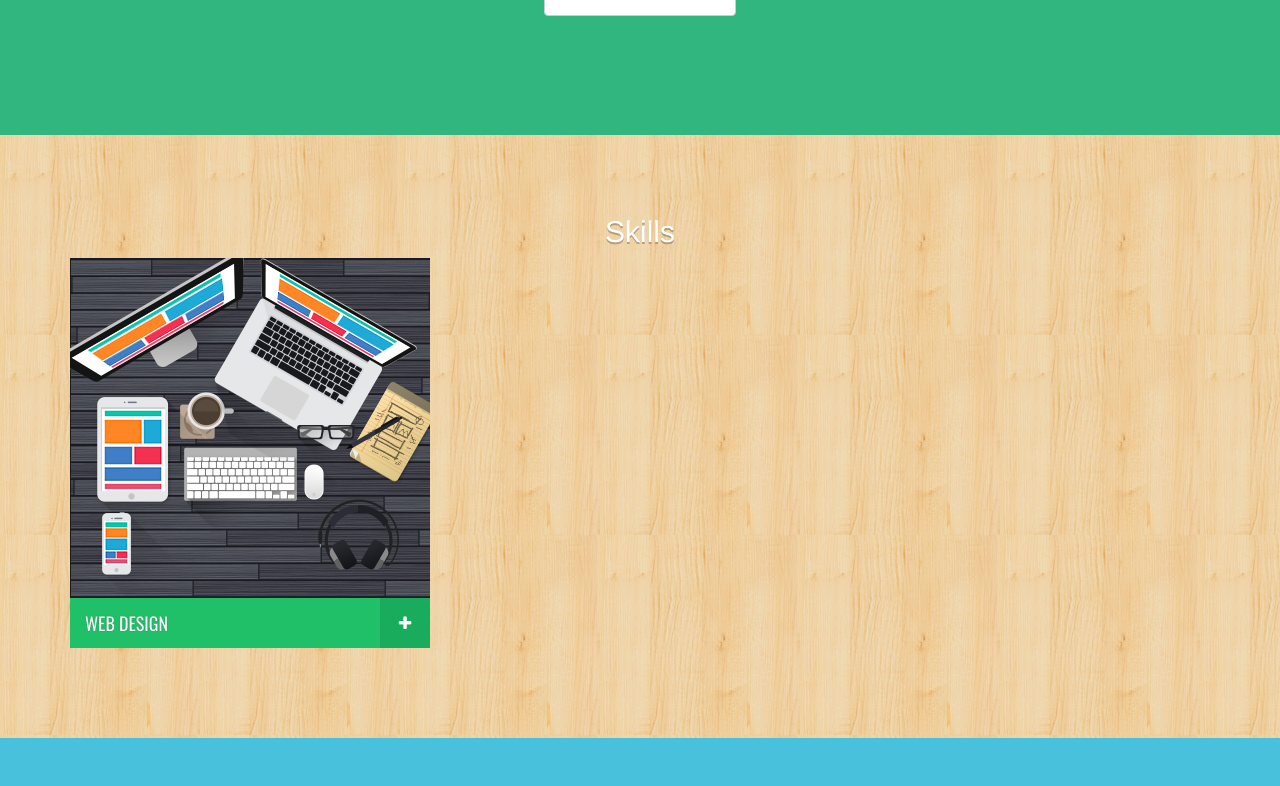
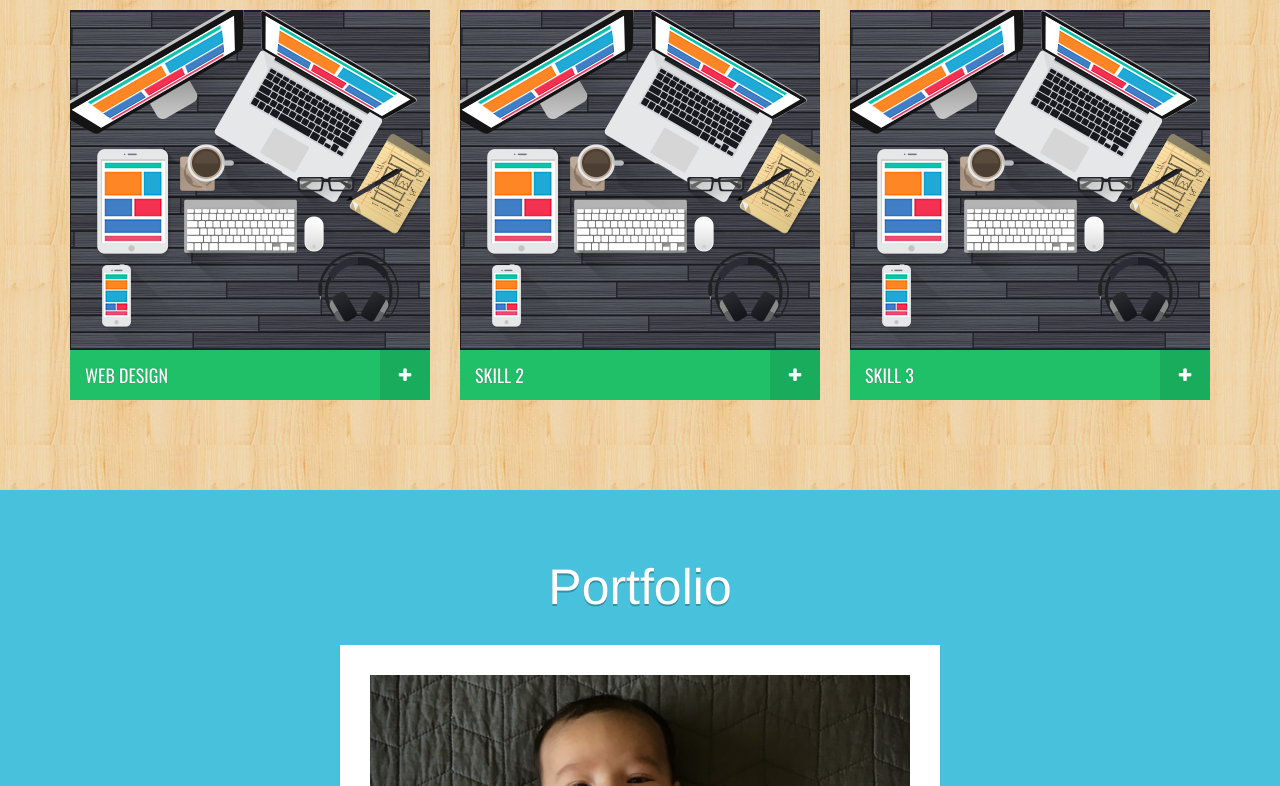
Before and after one commit to chad-harrington/workshop-portfolio, a plain HTML site: page index.html in a window 1280 px wide. Shown: the part 496-1282 px from the top of the page. Drawn offline with nearby package versions, Linux system fonts and the light colour scheme.

Commit message:
Update markup

```diff
--- a/index.html
+++ b/index.html
@@ -76,12 +76,12 @@
         <section class="section-about" id="about">
             <div class="container about">
                 <div class="row">
-                    <div class="col-sm-6">
+                    <div class="col-sm-6 col-md-4 col-lg-4 col-profile-pic">
                         <div class="profile-pic-container">
                             <img src="img/jaxon-profile-pic.jpg" alt="" class="profile-pic img-circle">
                         </div>
                     </div>
-                    <div class="col-sm-6">
+                    <div class="col-sm-6 col-md-5 col-lg-4 col-about-details">
                         <div class="about-details">
                             <div class="about-heading">
                                 <h2 class="section-hdr">Jaxon Alan Harrington</h2>
@@ -89,7 +89,7 @@
                             </div>
                         </div>
                     </div>
-                    <div class="col-sm-12 text-center">
+                    <div class="col-sm-6 col-md-3 col-lg-4 col-about-resume">
                         <div class="about-resume">
                             <p>
                                 <a href="docs/resume-sample.pdf" target="_blank" class="btn btn-default">
@@ -104,7 +104,7 @@
 
         <section class="section-skills" id="skills">
             <div class="container skills">
-                <h2 class="section-hdr">Skills</h2>
+                <h2 class="section-hdr hdr-lg">Skills</h2>
                 <div class="row">
                     <div class="col-sm-6 col-md-4">
                         <div class="skill-item">
@@ -116,8 +116,68 @@
                                 </button>
                                 <div class="skill-item-description">
                                     <div class="inner">
-                                        <p>Do you want a clean, sharp, professional website design that will adapt to the future growth of your business or organization? Here, your vision meets with my passion for design. Our goal is to create a customized web design that turns your vision into success.</p>
-                                        <ul class="list-inline skill-icons">
+                                        <p>Lorem ipsum dolor sit amet, consectetur adipiscing elit. Aliquam porta malesuada tellus nec molestie. Vestibulum in enim mi. Morbi ut efficitur magna, nec viverra leo.</p>
+                                        <ul class="list-inline skill-icons clearfix">
+                                            <li>
+                                                <img src="img/ui/icons/icon-photoshop.png" alt="Photoshop">
+                                            </li>
+                                            <li>
+                                                <img src="img/ui/icons/icon-illustrator.png" alt="Illustrator">
+                                            </li>
+                                            <li>
+                                                <img src="img/ui/icons/icon-indesign.png" alt="InDesign">
+                                            </li>
+                                            <li>
+                                                <img src="img/ui/icons/icon-sketch.png" alt="Sketch">
+                                            </li>
+                                        </ul>
+                                    </div>
+                                </div>
+                            </div>
+                        </div>
+                    </div>
+                    <div class="col-sm-6 col-md-4">
+                        <div class="skill-item">
+                            <img alt="web design" src="img/skills/responsive-design.jpg">
+                            <div class="skill-item-info">
+                                <button>
+                                    <h4>Skill 2</h4>
+                                    <span class="toggle-icon"></span>
+                                </button>
+                                <div class="skill-item-description">
+                                    <div class="inner">
+                                        <p>Phasellus non dui gravida, aliquet ipsum nec, fringilla nisl. Maecenas accumsan massa hendrerit diam consequat pulvinar. Nullam non ullamcorper eros. Nulla vestibulum euismod nisl aliquet ullamcorper.</p>
+                                        <ul class="list-inline skill-icons clearfix">
+                                            <li>
+                                                <img src="img/ui/icons/icon-photoshop.png" alt="Photoshop">
+                                            </li>
+                                            <li>
+                                                <img src="img/ui/icons/icon-illustrator.png" alt="Illustrator">
+                                            </li>
+                                            <li>
+                                                <img src="img/ui/icons/icon-indesign.png" alt="InDesign">
+                                            </li>
+                                            <li>
+                                                <img src="img/ui/icons/icon-sketch.png" alt="Sketch">
+                                            </li>
+                                        </ul>
+                                    </div>
+                                </div>
+                            </div>
+                        </div>
+                    </div>
+                    <div class="col-sm-6 col-md-4">
+                        <div class="skill-item">
+                            <img alt="web design" src="img/skills/responsive-design.jpg">
+                            <div class="skill-item-info">
+                                <button>
+                                    <h4>Skill 3</h4>
+                                    <span class="toggle-icon"></span>
+                                </button>
+                                <div class="skill-item-description">
+                                    <div class="inner">
+                                        <p>Maecenas in porttitor nunc. Maecenas viverra luctus dictum. Morbi imperdiet pharetra tortor, vel commodo dolor condimentum quis.</p>
+                                        <ul class="list-inline skill-icons clearfix">
                                             <li>
                                                 <img src="img/ui/icons/icon-photoshop.png" alt="Photoshop">
                                             </li>
@@ -142,9 +202,11 @@
 
         <section class="section-portfolio" id="portfolio">
             <div class="container portfolio">
-                <h2 class="section-hdr">Portfolio</h2>
+                <h2 class="section-hdr hdr-lg">Portfolio</h2>
                 <div class="row">
                     <div class="col-sm-12">
+                        <div class="carousel-container">
+
                             <div id="carousel-portfolio" class="carousel slide carousel-portfolio" data-ride="carousel">
                                 <!-- Indicators -->
                                 <ol class="carousel-indicators">
@@ -192,6 +254,14 @@
                                     <span class="sr-only">Next</span>
                                 </a>
                             </div>
+
+                            <div class="carousel-bottom">
+                                <div class="inner">
+                                    <p>Lorem ipsum dolor sit amet, consectetur adipiscing elit. Nullam eget mauris placerat, cursus ex ullamcorper, vulputate sem. Aliquam erat volutpat. Aliquam suscipit interdum magna, vel consectetur purus pulvinar id.</p>
+                                </div>
+                            </div>
+
+                        </div>
                     </div>
                 </div>
             </div>
@@ -208,7 +278,7 @@
                                     <img class="media-object" src="img/jaxon-face.png" alt="Jaxon">
                                 </div>
                                 <div class="media-body">
-                                    <h5 class="media-heading text-uppercase">Jaxon Harrington</h5>
+                                    <h5 class="media-heading">Jaxon Harrington</h5>
                                     <ul class="fa-ul contact-list">
                                         <li>
                                             <i class="fa-li fa fa-envelope-o"></i>
@@ -323,7 +393,7 @@
         <footer>
             <div class="container">
                 <div class="text-center">
-                    <span class="last">&copy; Workshop 2016</span>
+                    <span class="last">&copy; Responsive Design Workshop 2016</span>
                 </div>
             </div>
         </footer>
```
Lines whose indentation alone changed are shown as unchanged.
